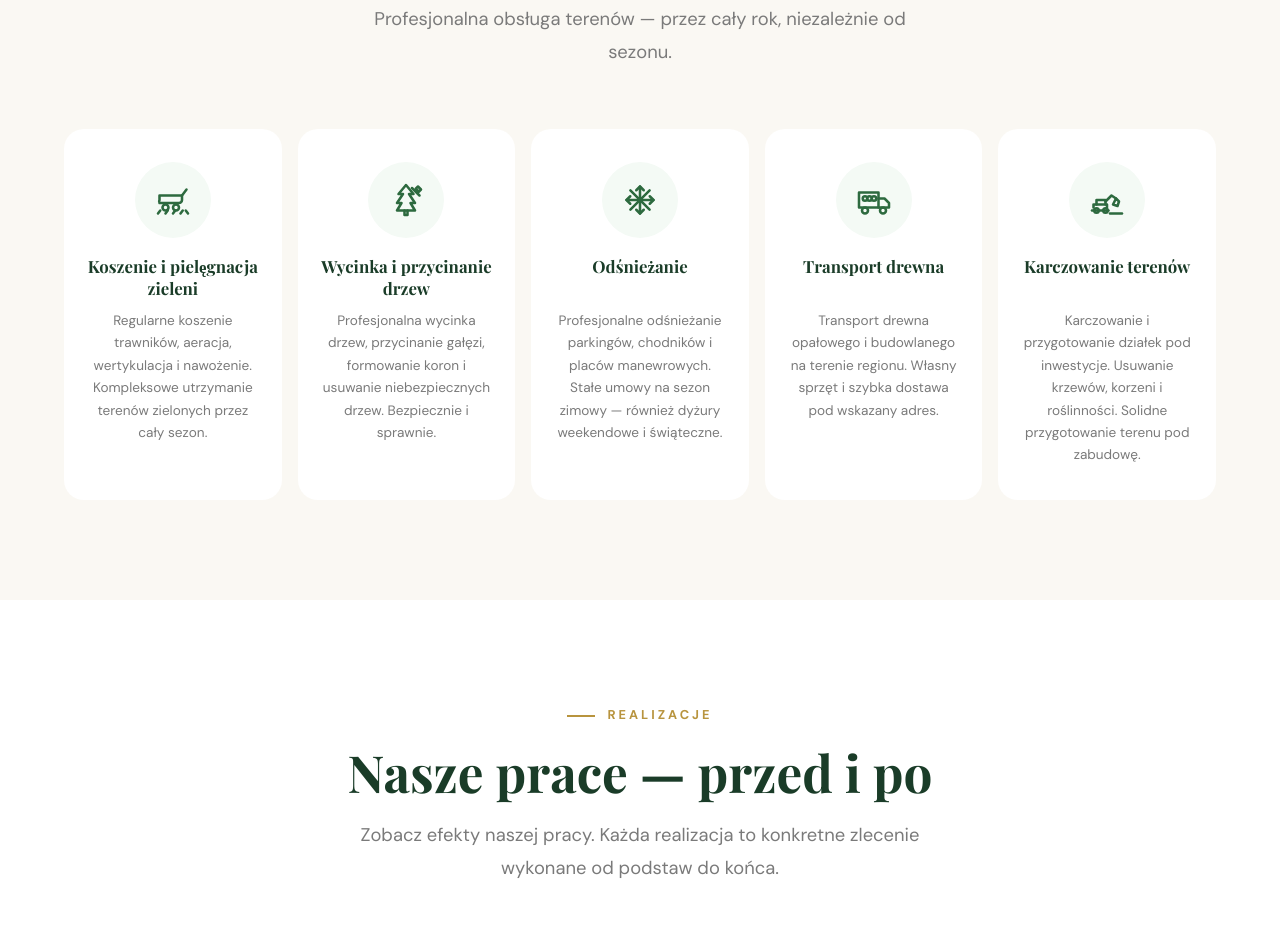
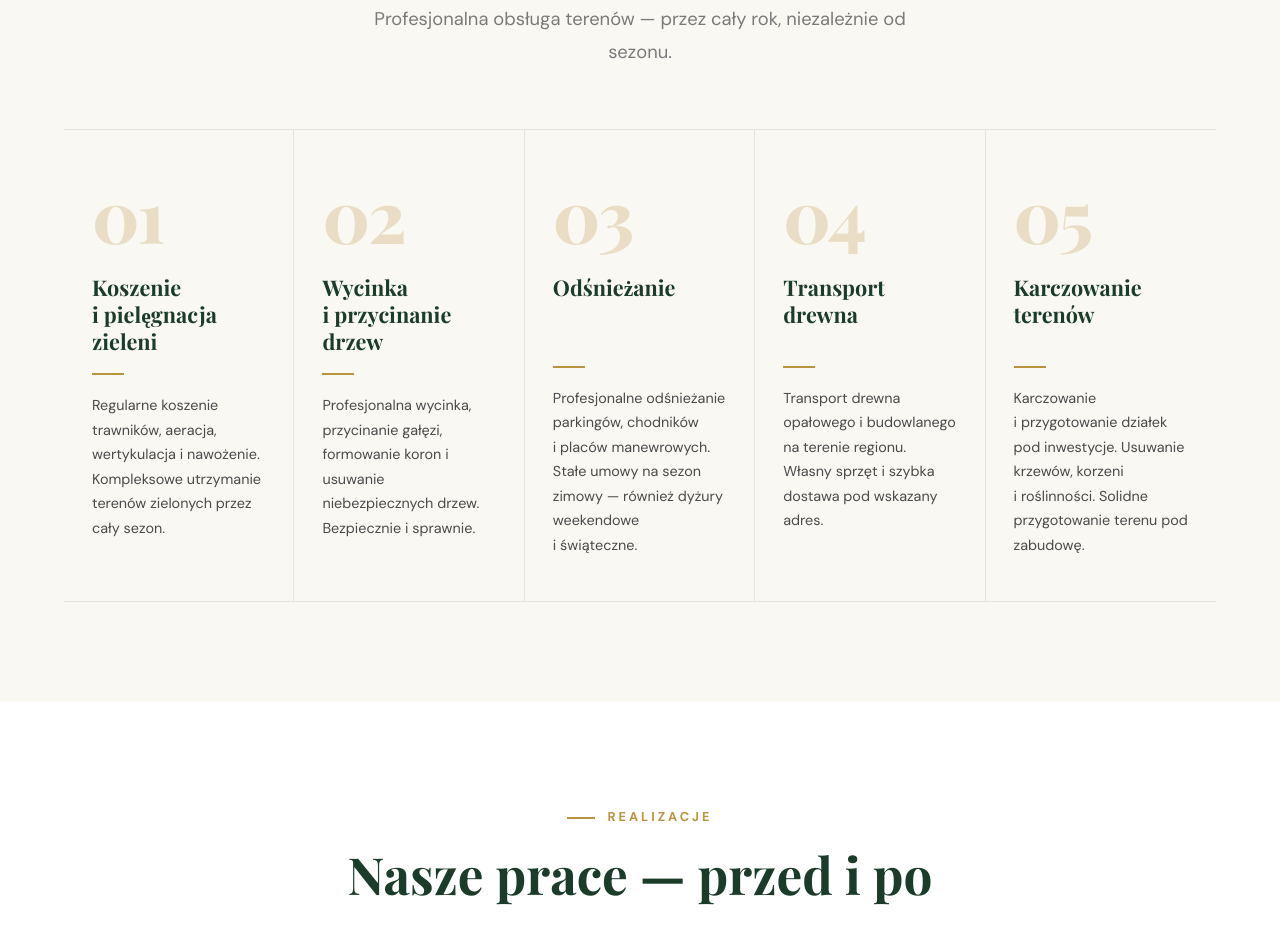
Before and after one commit to DominikSzewczyk224180/Grass-Dan, a plain HTML site: page index.html in a window 1280 px wide. Shown: the part 1935-2864 px from the top of the page. Drawn offline with nearby package versions, Linux system fonts and the light colour scheme.

Commit message:
no icons

```diff
--- a/index.html
+++ b/index.html
@@ -117,103 +117,42 @@
 
         <!-- 1. Koszenie -->
         <div class="service-card reveal">
-          <div class="service-icon-wrap">
-            <svg viewBox="0 0 24 24" fill="none" stroke="currentColor" stroke-width="1.7" stroke-linecap="round" stroke-linejoin="round">
-              <!-- Lawn mower -->
-              <path d="M3 14h13a2 2 0 0 0 2-2V9H3v3a2 2 0 0 0 0 2z"/>
-              <path d="M18 9l3-4"/>
-              <circle cx="7" cy="17" r="2"/>
-              <circle cx="14" cy="17" r="2"/>
-              <!-- Grass -->
-              <path d="M2 21l1.5-2"/>
-              <path d="M7 21l1.5-2"/>
-              <path d="M12 21l1.5-2"/>
-              <path d="M17 21l1.5-2"/>
-              <path d="M22 21l-1.5-2"/>
-            </svg>
-          </div>
-          <h3>Koszenie i pielęgnacja zieleni</h3>
+          <div class="service-number">01</div>
+          <h3>Koszenie i&nbsp;pielęgnacja zieleni</h3>
+          <div class="service-divider"></div>
           <p>Regularne koszenie trawników, aeracja, wertykulacja i nawożenie. Kompleksowe utrzymanie terenów zielonych przez cały sezon.</p>
         </div>
 
         <!-- 2. Wycinka drzew -->
         <div class="service-card reveal">
-          <div class="service-icon-wrap">
-            <svg viewBox="0 0 24 24" fill="none" stroke="currentColor" stroke-width="1.7" stroke-linecap="round" stroke-linejoin="round">
-              <!-- Pine tree -->
-              <path d="M12 2L7 8h3L6 14h3l-3 5h12l-3-5h3L14 8h3z"/>
-              <!-- Trunk -->
-              <path d="M11 19v3h2v-3"/>
-              <!-- Axe crossing -->
-              <path d="M16 4l5 5"/>
-              <path d="M20 3l2 2-1.5 1.5L18.5 4.5z" fill="currentColor" fill-opacity="0.15"/>
-            </svg>
-          </div>
-          <h3>Wycinka i przycinanie drzew</h3>
-          <p>Profesjonalna wycinka drzew, przycinanie gałęzi, formowanie koron i usuwanie niebezpiecznych drzew. Bezpiecznie i sprawnie.</p>
+          <div class="service-number">02</div>
+          <h3>Wycinka i&nbsp;przycinanie drzew</h3>
+          <div class="service-divider"></div>
+          <p>Profesjonalna wycinka, przycinanie gałęzi, formowanie koron i usuwanie niebezpiecznych drzew. Bezpiecznie i&nbsp;sprawnie.</p>
         </div>
 
         <!-- 3. Odśnieżanie -->
         <div class="service-card reveal">
-          <div class="service-icon-wrap">
-            <svg viewBox="0 0 24 24" fill="none" stroke="currentColor" stroke-width="1.7" stroke-linecap="round" stroke-linejoin="round">
-              <!-- Snowflake - 6 main arms -->
-              <path d="M12 3v18"/>
-              <path d="M3 12h18"/>
-              <path d="M5.6 5.6l12.8 12.8"/>
-              <path d="M5.6 18.4L18.4 5.6"/>
-              <!-- Arrow tips on each arm -->
-              <path d="M9.5 5.5L12 3l2.5 2.5"/>
-              <path d="M9.5 18.5L12 21l2.5-2.5"/>
-              <path d="M5.5 9.5L3 12l2.5 2.5"/>
-              <path d="M18.5 9.5L21 12l-2.5 2.5"/>
-            </svg>
-          </div>
+          <div class="service-number">03</div>
           <h3>Odśnieżanie</h3>
-          <p>Profesjonalne odśnieżanie parkingów, chodników i placów manewrowych. Stałe umowy na sezon zimowy — również dyżury weekendowe i świąteczne.</p>
+          <div class="service-divider"></div>
+          <p>Profesjonalne odśnieżanie parkingów, chodników i&nbsp;placów manewrowych. Stałe umowy na sezon zimowy — również dyżury weekendowe i&nbsp;świąteczne.</p>
         </div>
 
         <!-- 4. Transport drewna -->
         <div class="service-card reveal">
-          <div class="service-icon-wrap">
-            <svg viewBox="0 0 24 24" fill="none" stroke="currentColor" stroke-width="1.7" stroke-linecap="round" stroke-linejoin="round">
-              <!-- Truck body -->
-              <path d="M2 17h13V7H2z"/>
-              <path d="M15 11h4l3 3v3h-7"/>
-              <!-- Wheels -->
-              <circle cx="6" cy="19" r="2"/>
-              <circle cx="18" cy="19" r="2"/>
-              <!-- Log stacks (3 circles for logs) -->
-              <circle cx="6" cy="11" r="1.5"/>
-              <circle cx="9" cy="11" r="1.5"/>
-              <circle cx="12" cy="11" r="1.5"/>
-            </svg>
-          </div>
+          <div class="service-number">04</div>
           <h3>Transport drewna</h3>
-          <p>Transport drewna opałowego i budowlanego na terenie regionu. Własny sprzęt i szybka dostawa pod wskazany adres.</p>
+          <div class="service-divider"></div>
+          <p>Transport drewna opałowego i&nbsp;budowlanego na terenie regionu. Własny sprzęt i&nbsp;szybka dostawa pod wskazany adres.</p>
         </div>
 
         <!-- 5. Karczowanie -->
         <div class="service-card reveal">
-          <div class="service-icon-wrap">
-            <svg viewBox="0 0 24 24" fill="none" stroke="currentColor" stroke-width="1.7" stroke-linecap="round" stroke-linejoin="round">
-              <!-- Excavator base/tracks -->
-              <path d="M2 19h11"/>
-              <path d="M3 17v-2h9v2"/>
-              <circle cx="5" cy="19" r="1.5"/>
-              <circle cx="11" cy="19" r="1.5"/>
-              <!-- Cabin -->
-              <path d="M5 15v-3h6v3"/>
-              <!-- Arm -->
-              <path d="M11 13l4-4 3 2"/>
-              <!-- Bucket -->
-              <path d="M18 11l2 2-1 3-3-1z"/>
-              <!-- Ground line -->
-              <path d="M14 21h8"/>
-            </svg>
-          </div>
+          <div class="service-number">05</div>
           <h3>Karczowanie terenów</h3>
-          <p>Karczowanie i przygotowanie działek pod inwestycje. Usuwanie krzewów, korzeni i roślinności. Solidne przygotowanie terenu pod zabudowę.</p>
+          <div class="service-divider"></div>
+          <p>Karczowanie i&nbsp;przygotowanie działek pod inwestycje. Usuwanie krzewów, korzeni i&nbsp;roślinności. Solidne przygotowanie terenu pod zabudowę.</p>
         </div>
 
       </div>
--- a/styles.css
+++ b/styles.css
@@ -179,51 +179,86 @@ h1, h2, h3, h4 { font-family: 'Playfair Display', serif; font-weight: 700; line-
 .services-header { text-align: center; margin-bottom: 60px; }
 .services-header .section-subtitle { margin: 0 auto; }
 
-/* SERVICES — 5 in a row, compact and consistent */
+/* SERVICES — Editorial numbered cards, no icons */
 .services-grid--5 {
   display: grid;
   grid-template-columns: repeat(5, 1fr);
-  gap: 16px;
+  gap: 0;
+  border-top: 1px solid rgba(26,60,40,0.1);
+  border-bottom: 1px solid rgba(26,60,40,0.1);
 }
 
 .service-card {
-  background: var(--white); border-radius: var(--radius-lg);
-  padding: 32px 20px; text-align: center;
-  transition: var(--transition); border: 1px solid transparent;
-  position: relative; overflow: hidden;
-  display: flex; flex-direction: column;
+  background: transparent;
+  padding: 48px 28px 44px;
+  position: relative;
+  transition: var(--transition);
+  border-right: 1px solid rgba(26,60,40,0.1);
+  overflow: hidden;
 }
+.service-card:last-child { border-right: none; }
+
+/* Vertical accent bar - slides in on hover */
 .service-card::before {
-  content: ''; position: absolute; top: 0; left: 0; width: 100%; height: 3px;
-  background: linear-gradient(90deg, var(--green-main), var(--gold));
-  transform: scaleX(0); transform-origin: left; transition: var(--transition);
+  content: '';
+  position: absolute;
+  top: 0; left: 0;
+  width: 3px; height: 100%;
+  background: linear-gradient(180deg, var(--green-main), var(--gold));
+  transform: scaleY(0);
+  transform-origin: top;
+  transition: transform 0.5s cubic-bezier(0.4, 0, 0.2, 1);
 }
-.service-card:hover { transform: translateY(-6px); box-shadow: var(--shadow-lg); border-color: var(--green-light); }
-.service-card:hover::before { transform: scaleX(1); }
 
-.service-icon-wrap {
-  width: 76px; height: 76px; margin: 0 auto 18px;
-  background: var(--green-pale); border-radius: 50%;
-  display: flex; align-items: center; justify-content: center;
+.service-card:hover {
+  background: var(--white);
+  box-shadow: 0 20px 60px rgba(26,60,40,0.08);
+  z-index: 2;
+}
+.service-card:hover::before { transform: scaleY(1); }
+
+.service-number {
+  font-family: 'Playfair Display', serif;
+  font-size: 4.5rem;
+  font-weight: 800;
+  line-height: 1;
+  color: var(--gold);
+  opacity: 0.25;
+  margin-bottom: 24px;
+  letter-spacing: -2px;
   transition: var(--transition);
 }
-.service-icon-wrap svg {
-  width: 36px; height: 36px; color: var(--green-main); transition: var(--transition);
+.service-card:hover .service-number {
+  opacity: 0.85;
+  transform: translateX(4px);
 }
-.service-card:hover .service-icon-wrap { background: var(--green-main); }
-.service-card:hover .service-icon-wrap svg { color: var(--white); }
 
 .service-card h3 {
-  font-size: 1.05rem;
+  font-family: 'Playfair Display', serif;
+  font-size: 1.35rem;
+  font-weight: 700;
   color: var(--green-dark);
-  margin-bottom: 10px;
-  min-height: 2.6em;
-  line-height: 1.3;
+  line-height: 1.25;
+  margin-bottom: 18px;
+  min-height: 3.4em;
 }
+
+.service-divider {
+  width: 32px;
+  height: 2px;
+  background: var(--gold);
+  margin-bottom: 18px;
+  transition: var(--transition);
+}
+.service-card:hover .service-divider {
+  width: 64px;
+  background: var(--green-main);
+}
+
 .service-card p {
-  font-size: 0.85rem;
-  color: var(--text-light);
-  line-height: 1.65;
+  font-size: 0.9rem;
+  color: var(--text-mid);
+  line-height: 1.7;
   margin: 0;
 }
 
@@ -524,9 +559,13 @@ a.contact-tile.contact-tile--primary:hover {
 @media (max-width: 1024px) {
   .services-grid--5 {
     grid-template-columns: repeat(3, 1fr);
-    gap: 16px;
   }
-  /* Last 2 cards wrap to second row naturally */
+  /* Reset borders for wrapped layout */
+  .service-card { border-right: 1px solid rgba(26,60,40,0.1); border-bottom: 1px solid rgba(26,60,40,0.1); }
+  .service-card:nth-child(3n) { border-right: none; }
+  .service-card:nth-last-child(-n+2):nth-child(n+4) { border-bottom: none; }
+  .service-card:last-child { border-right: none; }
+
   .contact-details { grid-template-columns: repeat(2, 1fr); }
   .features-grid { grid-template-columns: repeat(2, 1fr); }
   .footer-grid { grid-template-columns: repeat(2, 1fr); }
@@ -537,6 +576,8 @@ a.contact-tile.contact-tile--primary:hover {
   .services-grid--5 {
     grid-template-columns: repeat(2, 1fr);
   }
+  .service-card { border-right: 1px solid rgba(26,60,40,0.1); border-bottom: 1px solid rgba(26,60,40,0.1); }
+  .service-card:nth-child(2n) { border-right: none; }
 }
 
 @media (max-width: 768px) {
@@ -559,6 +600,8 @@ a.contact-tile.contact-tile--primary:hover {
   .services-grid--5 {
     grid-template-columns: 1fr;
   }
+  .service-card { border-right: none !important; border-bottom: 1px solid rgba(26,60,40,0.1); }
+  .service-card:last-child { border-bottom: none; }
   .gallery-grid, .before-after-grid { grid-template-columns: 1fr; }
   .ba-pair { grid-template-columns: 1fr; }
   .ba-pair::after { transform: translate(-50%, -50%) rotate(90deg); }
```
